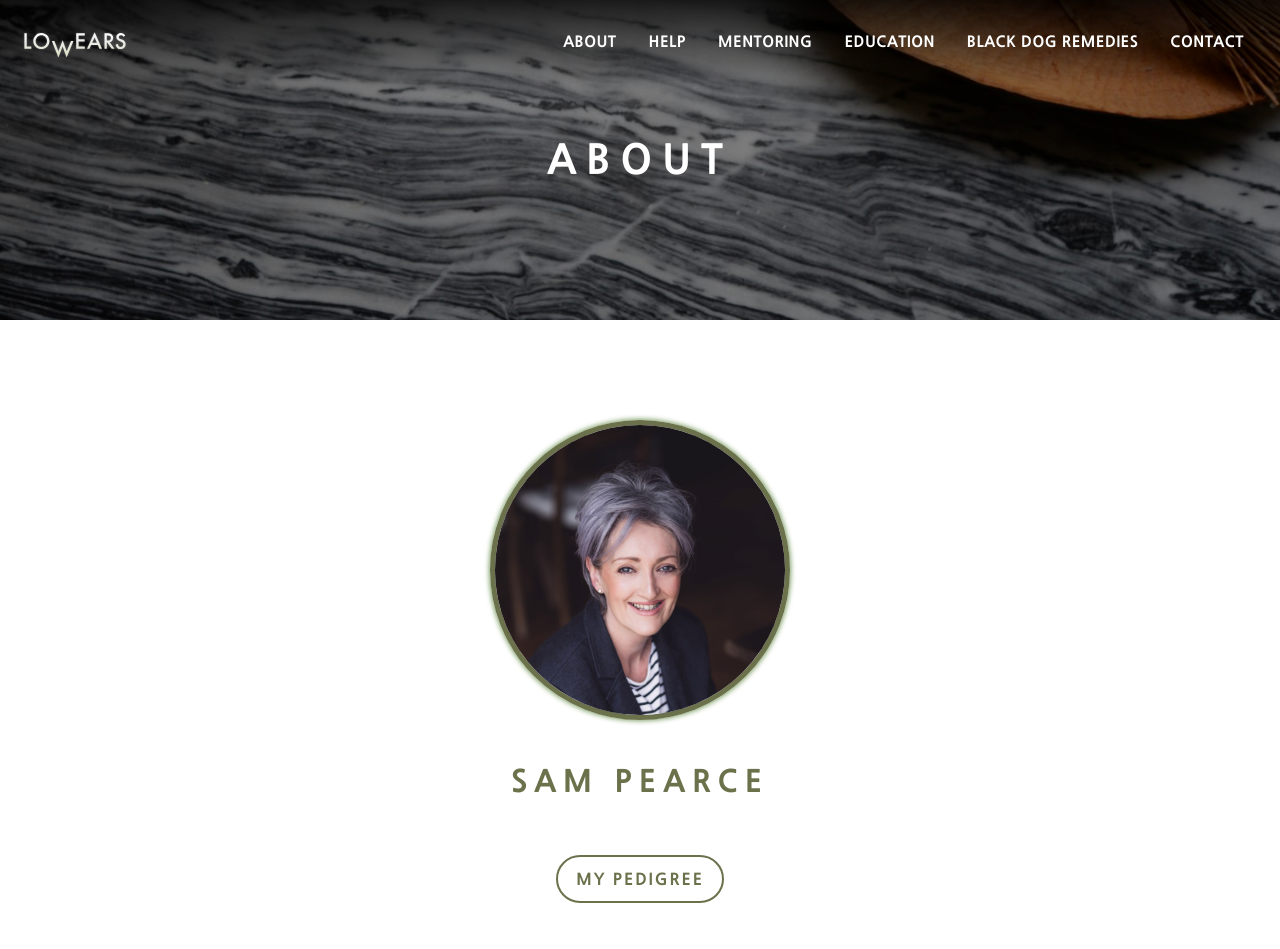
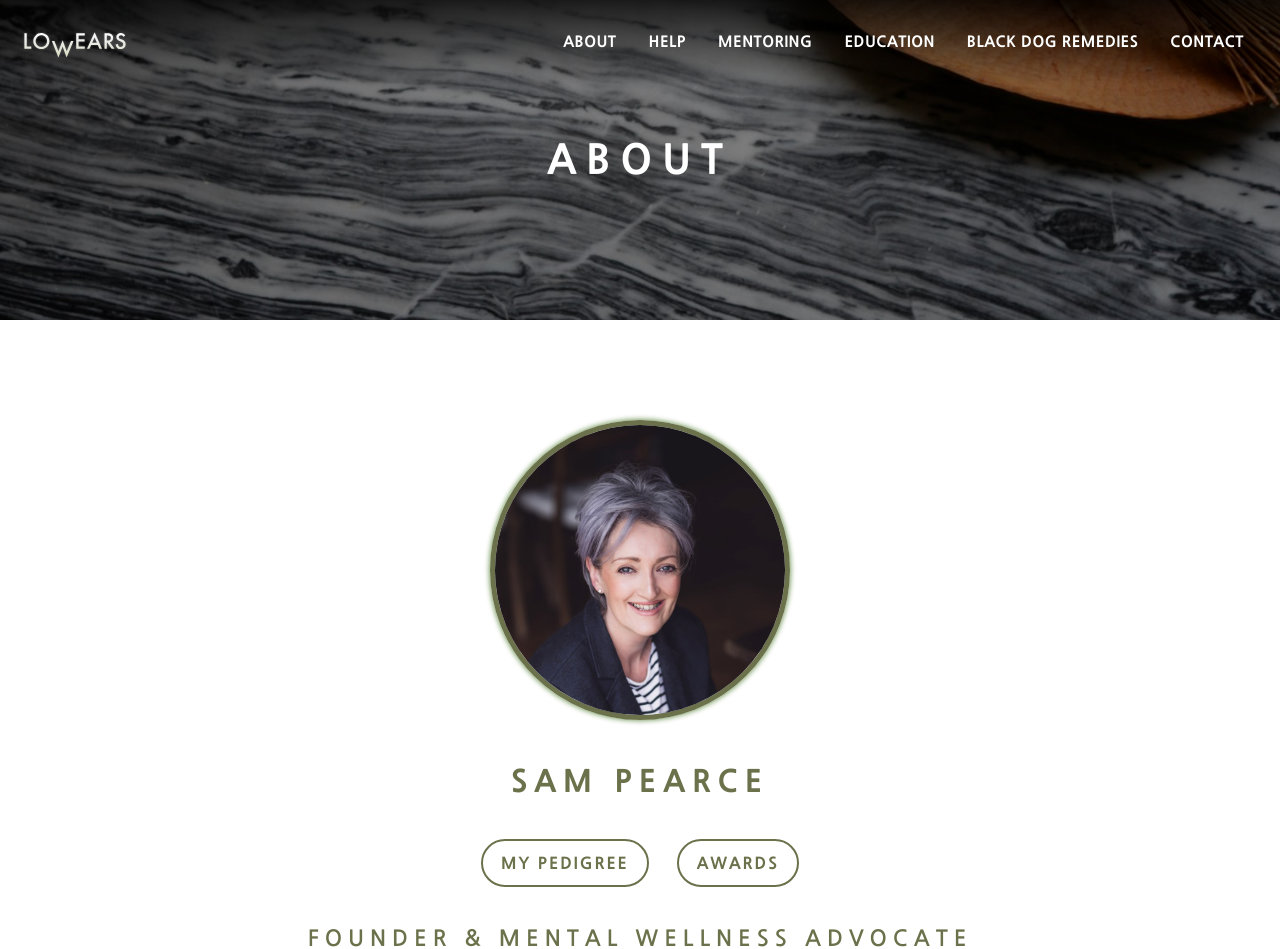
Before and after one commit to declanharrop/low-ears, a Next.js app: page /About in a window 1280 px wide. Shown: the top 949 px of the page. Built offline with nearby package versions, Linux system fonts and the light colour scheme; no server answers.

Commit message:
Addded info to Help page

```diff
--- a/components/CircleImageSection.js
+++ b/components/CircleImageSection.js
@@ -14,16 +14,19 @@ const Wrap = styled.div`
     box-shadow: 0 0 5px 1px var(--prime);
   }
   h2 {
-    margin: 30px auto 10px auto;
+    margin: 30px auto 20px auto;
   }
   h3 {
-    margin: 0px auto 40px auto;
+    margin: 20px auto 40px auto;
   }
   p {
     margin: 10px auto;
   }
   a {
     font-weight: 600;
+  }
+  button {
+    margin: 14px;
   }
 `;
 
@@ -32,21 +35,22 @@ export default function CircleImageSection({
   title,
   texts,
   subtitle,
-  buttonText,
-  buttonLink,
+  buttons,
   website,
 }) {
   return (
     <Wrap>
       {img && <img src={img} alt={title} />}
       {title && <h2>{title}</h2>}
-      {buttonText && (
-        <Link href={buttonLink}>
-          <a>
-            <button type="button">{buttonText}</button>
-          </a>
-        </Link>
-      )}
+      {buttons &&
+        buttons.map((but, i) => (
+          <Link href={but.buttonLink} key={i}>
+            <a>
+              <button type="button">{but.buttonText}</button>
+            </a>
+          </Link>
+        ))}
+
       {subtitle && <h3>{subtitle}</h3>}
       {texts && texts.map((text, i) => <p key={i}>{text}</p>)}
       {website && (
--- a/elements/IconTile.js
+++ b/elements/IconTile.js
@@ -14,6 +14,10 @@ const Wrap = styled.div`
   img {
     height: 120px;
     margin: 20px auto 40px auto;
+  }
+  h3 {
+    font-size: 2rem;
+    height: 70px;
   }
 `;
 
--- a/pages/About.js
+++ b/pages/About.js
@@ -23,6 +23,10 @@ export default function About() {
           img="/img/Sam.jpg"
           title="Sam Pearce"
           subtitle="Founder & Mental Wellness Advocate"
+          buttons={[
+            { buttonText: 'My Pedigree', buttonLink: '/Stories' },
+            { buttonText: 'Awards', buttonLink: '/Stories/Awards' },
+          ]}
           buttonText="My Pedigree"
           buttonLink="/Stories"
           texts={[
--- a/pages/index.js
+++ b/pages/index.js
@@ -53,7 +53,7 @@ export default function Home() {
           />
           <IconTile
             icon="/img/icons/Shop.svg"
-            text="Shop"
+            text="Black Dog Remedies"
             exLink="https://lowears.company.site"
           />
         </TileSection>
```
Also changed, not shown: components/StoryTile.js (+12 -1 lines), pages/Stories/Awards.js (added, +30 -0 lines), public/img/logo/Lowears.svg (added).
